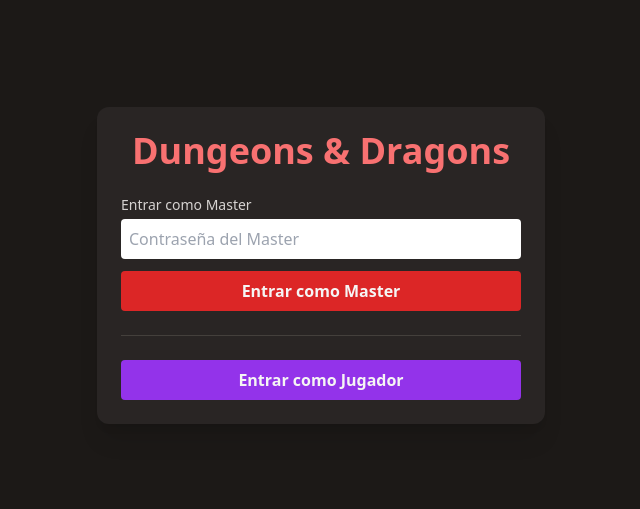
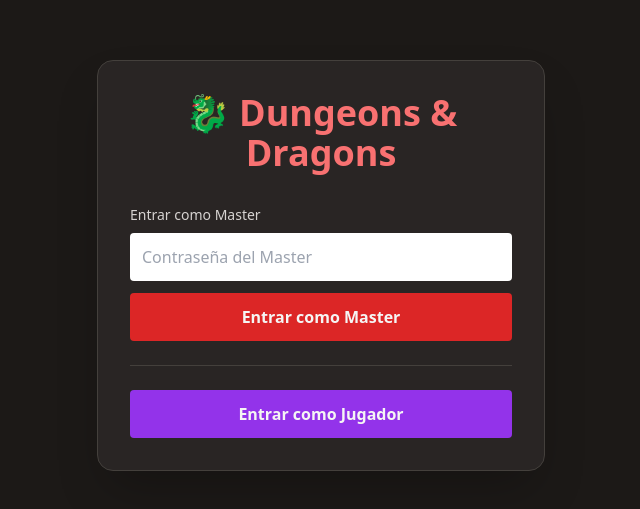
Before and after one commit to AridaneCR/Chikaku_D-D, a plain HTML site: page frontend/index.html in a window 1280 px wide. Shown: the part 135-644 px from the top of the page, without its empty margins (319-959 px from the left). Drawn offline with nearby package versions, Linux system fonts and the light colour scheme.

Commit message:
Cambio index para master

```diff
--- a/frontend/index.html
+++ b/frontend/index.html
@@ -5,7 +5,7 @@
   <meta name="viewport" content="width=device-width, initial-scale=1.0" />
   <title>D&D App</title>
 
-  <!-- 🔥 CSP PERMITIENDO CLOUDINARY -->
+  <!-- 🔐 CSP PERMITIENDO CLOUDINARY -->
   <meta
     http-equiv="Content-Security-Policy"
     content="
@@ -17,23 +17,21 @@
     "
   />
 
-
   <script src="https://cdn.tailwindcss.com"></script>
 </head>
 
-<body class="bg-stone-900 text-stone-100 min-h-screen p-6 flex items-center justify-center">
+<body class="bg-stone-900 text-stone-100 min-h-screen flex items-center justify-center p-6">
 
-  <!-- LOGIN MASTER / PLAYER -->
-  <div id="loginScreen"
-    class="w-full max-w-md bg-stone-800 p-6 rounded-xl shadow-xl">
+  <!-- LOGIN -->
+  <div class="w-full max-w-md bg-stone-800 p-8 rounded-2xl shadow-2xl border border-stone-700">
 
-    <h1 class="text-4xl font-bold text-center mb-6 text-red-400">
-      Dungeons & Dragons
+    <h1 class="text-4xl font-bold text-center mb-8 text-red-400">
+      🐉 Dungeons & Dragons
     </h1>
 
     <!-- MASTER LOGIN -->
     <div class="mb-6">
-      <label class="block mb-1 text-sm text-stone-300">
+      <label class="block mb-2 text-sm text-stone-300">
         Entrar como Master
       </label>
 
@@ -41,28 +39,45 @@
         id="masterPass"
         type="password"
         placeholder="Contraseña del Master"
-        class="w-full p-2 rounded text-black mb-3" />
+        class="w-full p-3 rounded text-black mb-3 focus:outline-none focus:ring-2 focus:ring-red-500"
+      />
 
       <button
         onclick="loginMaster()"
-        class="w-full bg-red-600 hover:bg-red-700 p-2 rounded font-semibold">
+        class="w-full bg-red-600 hover:bg-red-700 p-3 rounded font-semibold transition">
         Entrar como Master
       </button>
     </div>
 
     <div class="border-t border-stone-700 my-6"></div>
 
+    <!-- PLAYER ACCESS -->
     <button
       onclick="enterBoard()"
-      class="w-full bg-purple-600 hover:bg-purple-700 p-2 rounded font-semibold">
+      class="w-full bg-purple-600 hover:bg-purple-700 p-3 rounded font-semibold transition">
       Entrar como Jugador
     </button>
+
   </div>
 
   <script>
+    // Limpia cualquier sesión anterior al volver al index
+    sessionStorage.removeItem("masterToken");
+
     function loginMaster() {
-      const pass = document.getElementById("masterPass").value;
+      const pass = document.getElementById("masterPass").value.trim();
+
+      if (!pass) {
+        alert("Introduce la contraseña.");
+        return;
+      }
+
       if (pass === "Chikaku2026") {
+        // 🔐 Generamos token simple
+        const token = btoa("master-session-" + Date.now());
+
+        sessionStorage.setItem("masterToken", token);
+
         window.location.href = "./Player/master.html";
       } else {
         alert("Contraseña incorrecta");
@@ -72,6 +87,13 @@
     function enterBoard() {
       window.location.href = "./Player/player_view.html";
     }
+
+    // Permitir pulsar ENTER para login
+    document.getElementById("masterPass").addEventListener("keypress", function(e) {
+      if (e.key === "Enter") {
+        loginMaster();
+      }
+    });
   </script>
 
 </body>
```
Lines whose indentation alone changed are shown as unchanged.
